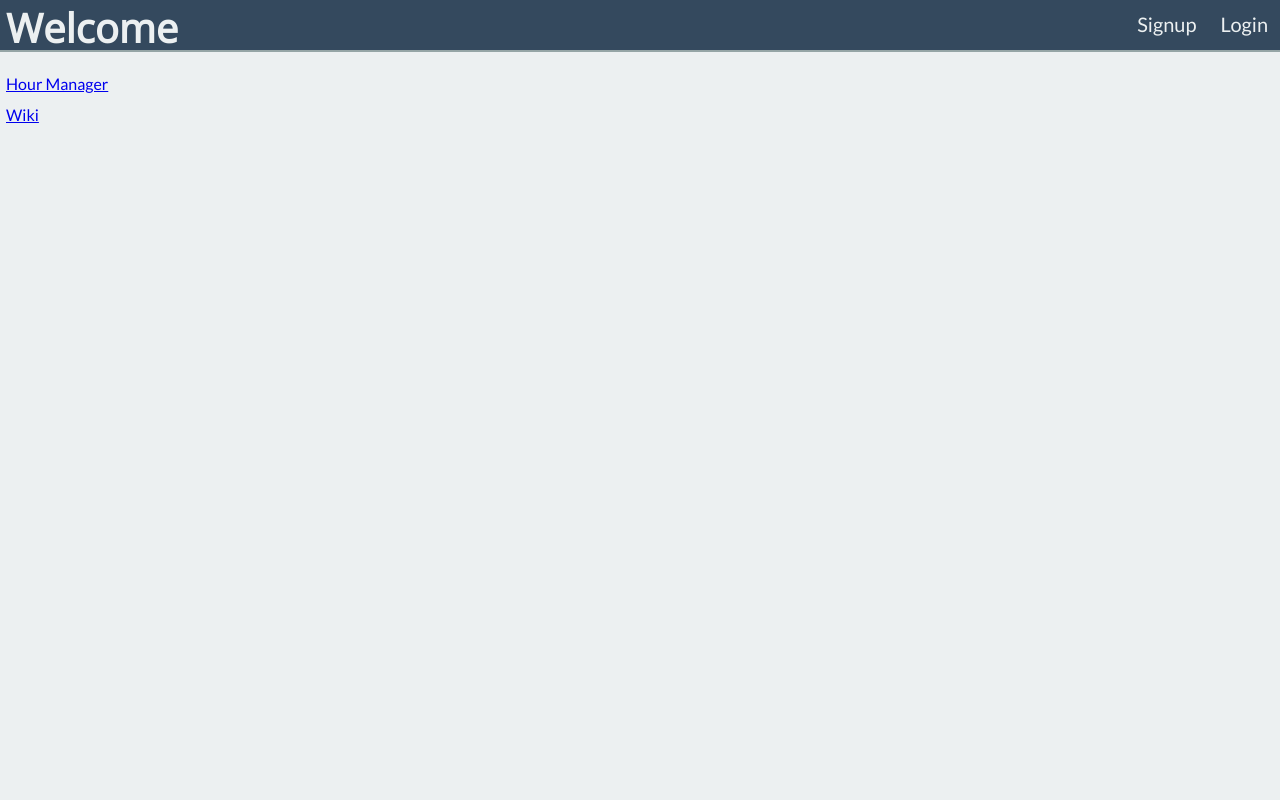
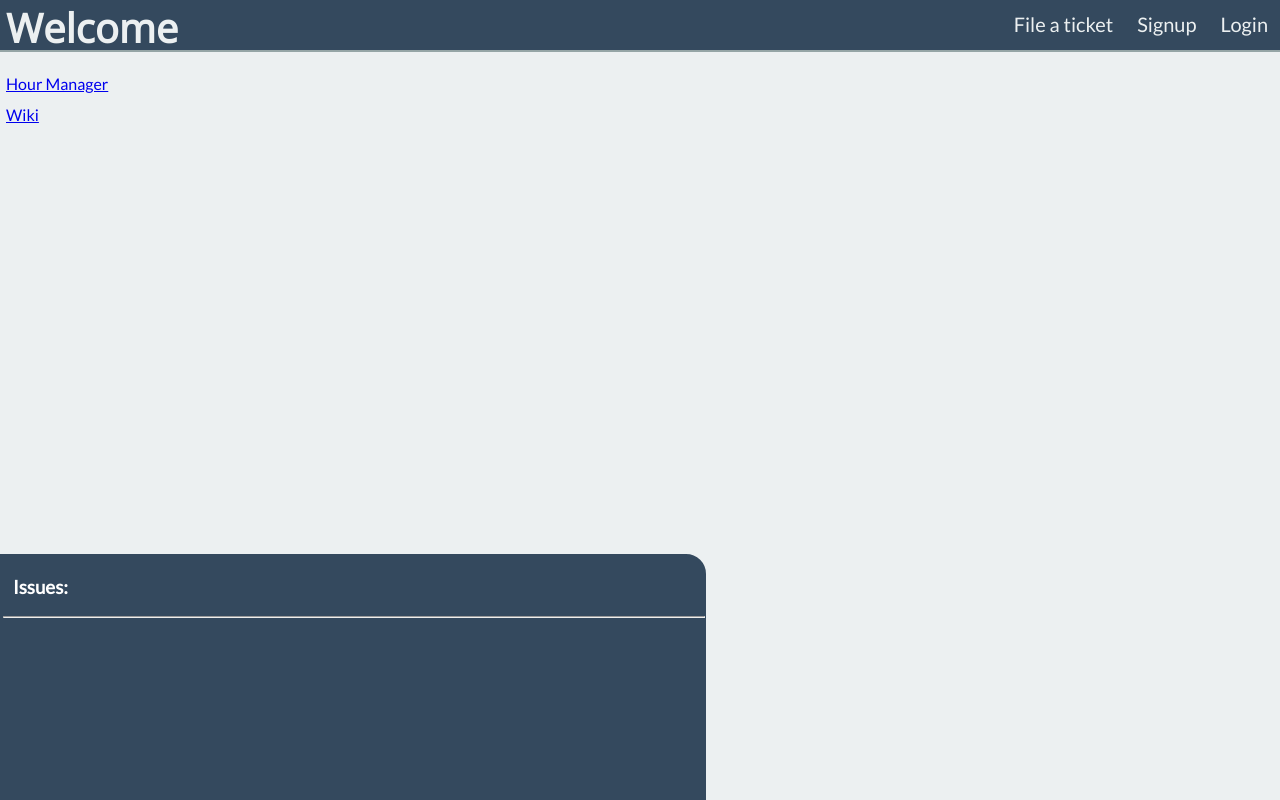
Before and after one commit to Student-Technology-Center/WWUSTC, a Django app: page / in a window 1280 px wide. Run offline with Django 3.2, Linux system fonts and the light colour scheme; data that the repository does not hold is empty.

Commit message:
Add issue tracker

```diff
--- a/index/static/css/index.css
+++ b/index/static/css/index.css
@@ -54,3 +54,37 @@ body ul li {
 
     color: #95a5a6;
 }
+
+#commits {
+    color: white;
+
+    float: right;
+    bottom: 0;
+    left: 0;
+
+    margin: 0;
+    margin-top: 50px;
+
+    border: #34495e solid 3px;
+    background-color: #34495e;
+    border-radius: 0px 20px 0px 0px;
+    height: 30%;
+    width: 700px;
+
+    position: absolute;
+}
+
+#commits h3 {
+    padding-left: 10px;
+}
+
+#commits hr {
+    width: 100%;
+    background-color: #95a5a6;
+}
+
+#commits ul li img {
+    height: 25px;
+    width: 25px;
+    border-radius: 25px;
+}
--- a/index/templates/main_page.html
+++ b/index/templates/main_page.html
@@ -11,7 +11,6 @@
         <!-- CSS links -->
         <link href="https://fonts.googleapis.com/css?family=Lato|Open+Sans" rel="stylesheet">
         <link rel="stylesheet" type="text/css" href="{% static 'css/index.css' %}">
-
     </head>
     <body>
         <div id="header">
@@ -23,6 +22,7 @@
             {% else %}
                 <a href="/user/login/">Login</a> <a href="/user/register/">Signup</a>
             {% endif %}
+                <a href="https://github.com/Student-Technology-Center/WWUSTC/issues/new"> File a ticket </a>
         </div>
         <ul>
             <li>
@@ -32,5 +32,16 @@
               <a href="/wiki/">Wiki</a>
             </li>
         </ul>
-    </bdyo>
+        <div id="commits">
+            <h3>
+                Issues:
+            </h3>
+            <hr>
+            <ul>
+            {% for i in issues %}
+                <li><a href="{{ i.html_url }}" style="color:red"> {{ i.user.login }} - {{ i.title }} </a></li>
+            {% endfor %}
+            </ul>
+        </div>
+    </body>
 </html>
--- a/index/views.py
+++ b/index/views.py
@@ -1,4 +1,5 @@
 from django.shortcuts import render
+import requests
 
 def index(request):
 
@@ -6,6 +7,8 @@ def index(request):
         "user":request.user,
     }
 
+    context['issues'] = requests.get('https://api.github.com/repos/Student-Technology-Center/WWUSTC/issues').json()
+
     return render(
         request,
         "main_page.html",
```
